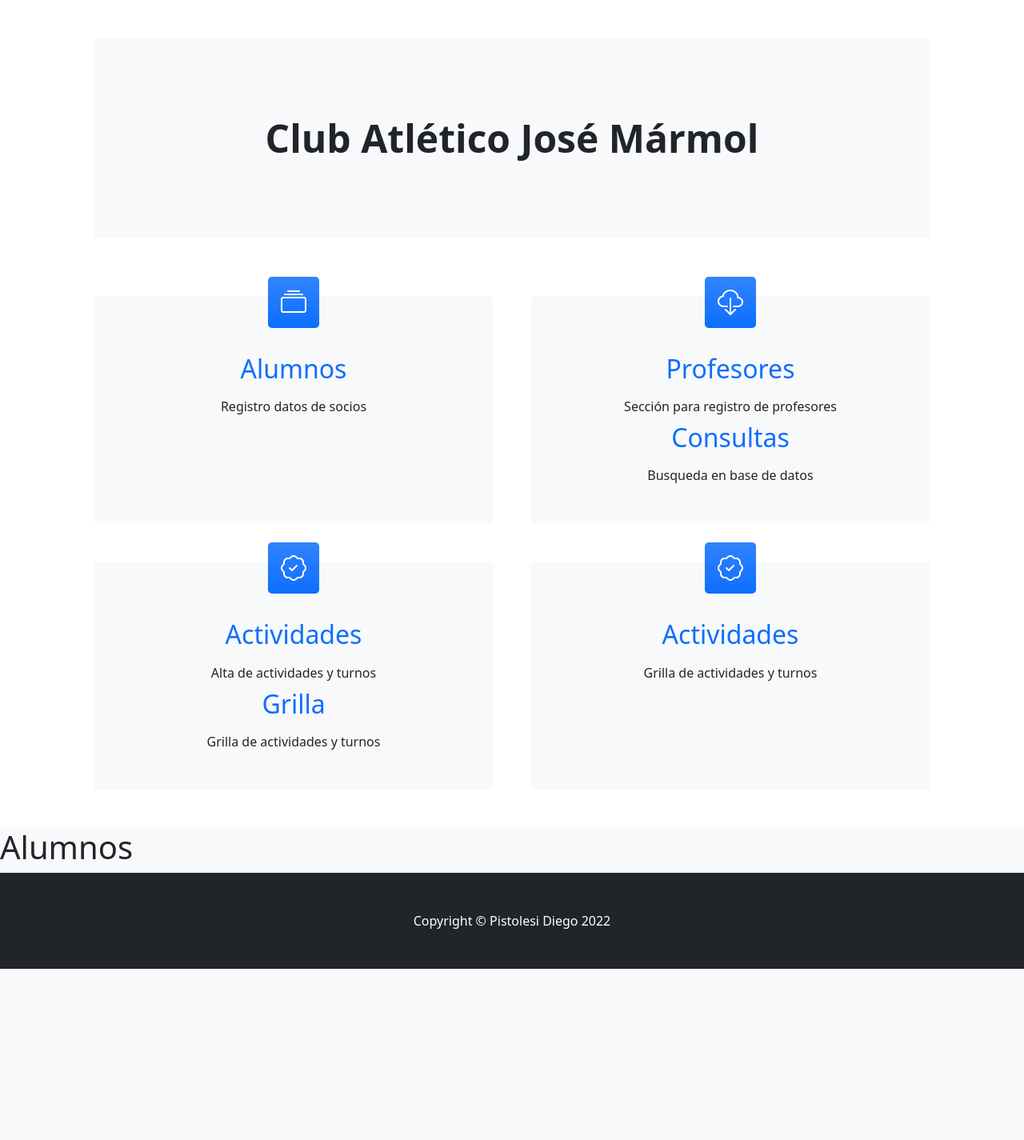
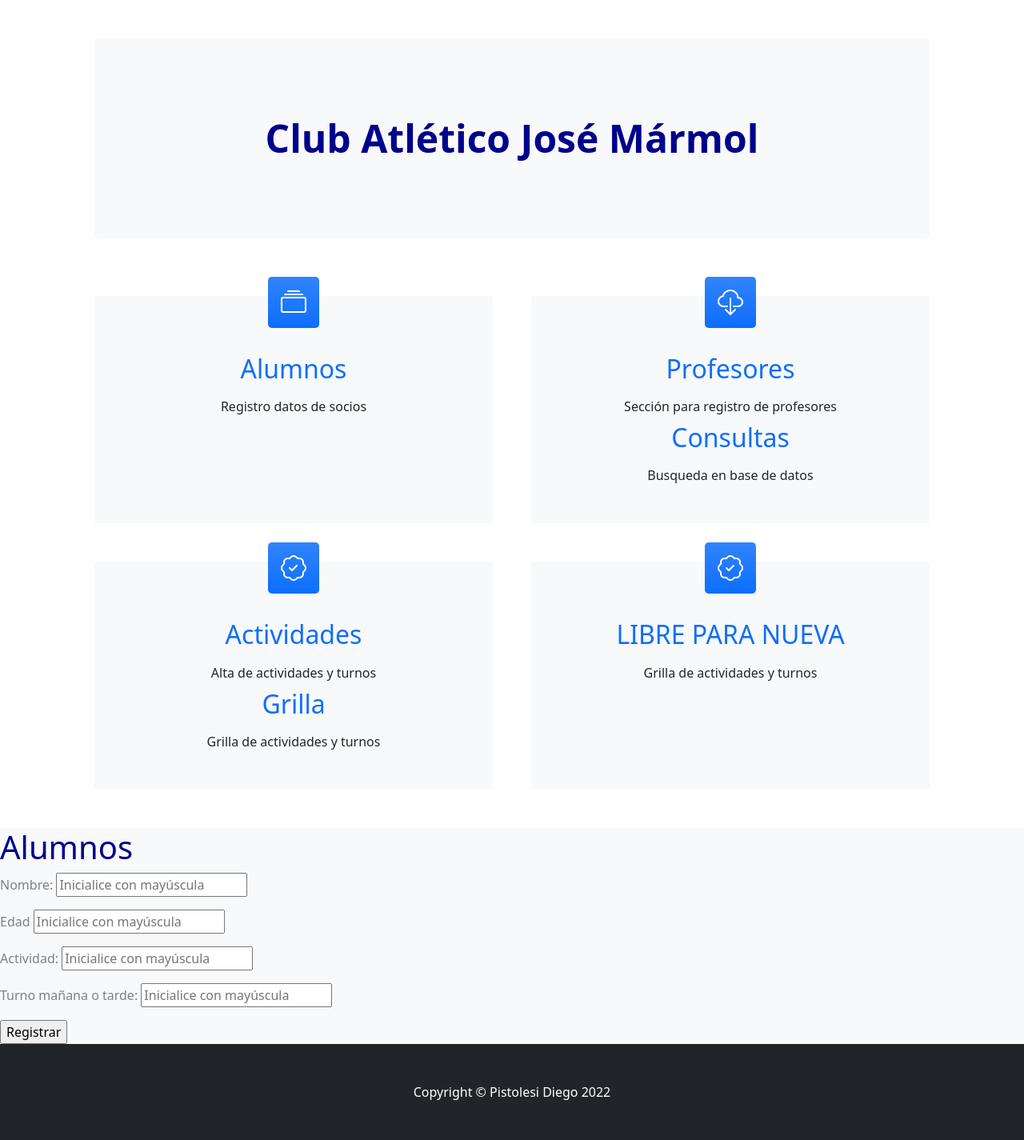
Before and after one commit to Diegopisto/Entrega1-Pistolesi, a Django app: page /Club_app/alumnos/ in a window 1280 px wide. Shown: the part 56-1481 px from the top of the page at 80% size. Before the commit the page ends 1267 px from the top, so only its background shows below. Run offline with Django 4.2, Linux system fonts and the light colour scheme; some libraries are stand-ins or nearby versions.

Commit message:
soluciondo_inicio

```diff
--- a/EntregaFinal/Club_app/models.py
+++ b/EntregaFinal/Club_app/models.py
@@ -13,6 +13,7 @@ class Alumnos(models.Model):
         return f"{self.nombre} - {self.edad} - {self.actividad} - {self.turno}"
     class Meta():
         ordering = ("nombre", "edad", "actividad", "turno")
+
 
 class Profesores(models.Model):
 
@@ -36,3 +37,5 @@ class Actividades(models.Model):
 
     class Meta():
         ordering = ("actividad", "turno")
+#unique evita que se repitan registros
+        unique_together = ("actividad", "turno")
--- a/EntregaFinal/Club_app/templates/actividades.html
+++ b/EntregaFinal/Club_app/templates/actividades.html
@@ -4,13 +4,13 @@
 
 {% block contenidoquecambia %}
 
-    <h1>Actividades</h1>
+<h1 style="color:darkblue">Actividades</h1>
 
     <form action="{% url 'actividades' %}" method="POST">{% csrf_token %}
 
-        <p>Actividad: <input type="text" name="actividad"></p>
+        <p style="color: grey">Actividad: <input type="text" name="actividad" placeholder="Inicialice con mayúscula"></p>
 
-         <p>Turno mañana o tarde: <input type="text" name="turno"></p>
+        <p style="color: grey">Turno mañana o tarde: <input type="text" name="turno" placeholder="Inicialice con mayúscula"></p>
 
         <input type="submit" value="Registrar">
 
--- a/EntregaFinal/Club_app/templates/alumnos.html
+++ b/EntregaFinal/Club_app/templates/alumnos.html
@@ -4,6 +4,20 @@
 
 {% block contenidoquecambia %}
 
-<h1>Alumnos</h1>
+    <h1 style="color:darkblue">Alumnos</h1>
+
+    <form action="{% url 'alumnos' %}" method="POST">{% csrf_token %}
+
+        <p style="color: grey">Nombre: <input type="text" name="nombre" placeholder="Inicialice con mayúscula"></p>
+
+        <p style="color: grey">Edad <input type="text" name="edad" placeholder="Inicialice con mayúscula"></p>
+
+        <p style="color: grey">Actividad: <input type="text" name="actividad" placeholder="Inicialice con mayúscula"></p>
+
+        <p style="color: grey">Turno mañana o tarde: <input type="text" name="turno" placeholder="Inicialice con mayúscula"></p>
+
+        <input type="submit" value="Registrar">
+
+    </form>
 
 {% endblock %}
--- a/EntregaFinal/Club_app/templates/busquedaprofesor.html
+++ b/EntregaFinal/Club_app/templates/busquedaprofesor.html
@@ -4,11 +4,11 @@
 
 {% block contenidoquecambia %}
 
-    <h1>Busqueda en registro de profesores por actividad que dictan</h1>
+    <h1 style="color:darkblue">Busqueda de profesores por actividad dictada</h1>
 
     <form action="{% url 'buscandoprofe' %}" method="GET">{% csrf_token %}
 
-        <p>Actividad <input type="text" name="actividad"></p>
+        <p style="color: grey">Actividad <input type="text" name="actividad" placeholder="Inicialice con mayúscula"></p>
 
         <input type="submit" value="Buscar">
 
--- a/EntregaFinal/Club_app/templates/listadoactividades.html
+++ b/EntregaFinal/Club_app/templates/listadoactividades.html
@@ -4,7 +4,7 @@
 
 {% block contenidoquecambia %}
 
-<h1>Actividades y turnos</h1>
+<h1 style="color:darkblue">Actividades y turnos</h1>
 
 
 <h3>
--- a/EntregaFinal/Club_app/templates/padre.html
+++ b/EntregaFinal/Club_app/templates/padre.html
@@ -36,7 +36,7 @@
             <div class="container px-lg-5">
                 <div class="p-4 p-lg-5 bg-light rounded-3 text-center">
                     <div class="m-4 m-lg-5">
-                        <h1 class="display-5 fw-bold">Club Atlético José Mármol</h1>
+                        <h1 class="display-5 fw-bold" style=color:darkblue><strong>Club Atlético José Mármol</strong></h1>
                     </div>
                 </div>
             </div>
@@ -50,7 +50,7 @@
                         <div class="card bg-light border-0 h-100">
                             <div class="card-body text-center p-4 p-lg-5 pt-0 pt-lg-0">
                                 <div class="feature bg-primary bg-gradient text-white rounded-3 mb-4 mt-n4"><i class="bi bi-collection"></i></div>
-                                <h2 class="nav-item"><a class="nav-link" href="/Club_app/alumnos">Alumnos</a></h2>
+                                <h2 class="nav-item"><a class="nav-link" href="/Club_app/alumnos/">Alumnos</a></h2>
                                 <p class="mb-0">Registro datos de socios</p>
                             </div>
                         </div>
@@ -81,7 +81,7 @@
                         <div class="card bg-light border-0 h-100">
                             <div class="card-body text-center p-4 p-lg-5 pt-0 pt-lg-0">
                                 <div class="feature bg-primary bg-gradient text-white rounded-3 mb-4 mt-n4"><i class="bi bi-patch-check"></i></div>
-                                <h2 class="nav-item"><a class="nav-link" href="/Club_app/actividades">Actividades</a></h2>
+                                <h2 class="nav-item"><a class="nav-link" href="/Club_app/actividades">LIBRE PARA NUEVA</a></h2>
                                 <p class="mb-0">Grilla de actividades y turnos</p>
                             </div>
                         </div>
--- a/EntregaFinal/Club_app/templates/rbusquedaprofesor.html
+++ b/EntregaFinal/Club_app/templates/rbusquedaprofesor.html
@@ -4,13 +4,13 @@
 
 {% block contenidoquecambia %}
 
-<p>Busqueda de profesores que dictan clases de: {{actividad}}</p>
+<p style="color:darkblue"><strong>Busqueda de profesores que dictan clases de: {{actividad}}</strong></p>
 
 {% if profesores %}
     <ul>
         {% for X in profesores %}
             <li>
-                {{X.nombre}}-{{X.actividad}}-{{X.turno}}
+                Profesor {{X.nombre}} - Turno {{X.turno}}
             </li>
         {% endfor %}
 
--- a/EntregaFinal/Club_app/urls.py
+++ b/EntregaFinal/Club_app/urls.py
@@ -1,13 +1,13 @@
 from django.urls import path
 
-from Club_app.views import actividades, alumnos, buscandoprofe, busquedaprofesor, inicio, listadoactividades, profesores
+from Club_app.views import actividades, alumnos, buscando_profe, inicio, profesores, busqueda_profesor, listado_actividades
 
 urlpatterns = [
     path("", inicio),
-    path("profesores/", profesores, name="profesores"),
-    path("busquedaprofesor/", busquedaprofesor, name="busquedaprofesor"),
-    path("buscandoprofe/", buscandoprofe, name="buscandoprofe"),
-    path("actividades/", actividades, name="actividades"),
-    path("alumnos/", alumnos, name="alumnos"),
-    path("listaactividades/", listadoactividades, name="listaactividades"),
+    path("Club_app/profesores/", profesores, name="profesores"),
+    path("Club_app/busquedaprofesor/", busqueda_profesor, name="busquedaprofesor"),
+    path("Club_app/buscandoprofe/", buscando_profe, name="buscandoprofe"),
+    path("Club_app/actividades/", actividades, name="actividades"),
+    path("Club_app/alumnos/", alumnos, name="alumnos"),
+    path("Club_app/listaactividades/", listado_actividades, name="listaactividades"),
 ]
--- a/EntregaFinal/Club_app/views.py
+++ b/EntregaFinal/Club_app/views.py
@@ -3,7 +3,7 @@ from urllib import request
 from django.http import HttpResponse
 from django.shortcuts import render
 
-from Club_app.models import Actividades, Profesores
+from Club_app.models import Actividades, Alumnos, Profesores
 
 # Create your views here.
 
@@ -37,7 +37,21 @@ def actividades(request):
     return render(request,"actividades.html")
 
 
-def listadoactividades(request):
+def alumnos(request):
+
+    if request.method == "POST":
+
+        alumnos = Alumnos(nombre=request.POST["nombre"], edad=request.POST["edad"],actividad=request.POST["actividad"], turno=request.POST["turno"])
+
+        alumnos.save()
+
+        return render(request,"cargaexitosa.html")
+
+    return render(request,"alumnos.html")
+
+
+
+def listado_actividades(request):
 
     lista = Actividades.objects.all()
 
@@ -50,19 +64,14 @@ def listadoactividades(request):
     return HttpResponse(documento)
 
 
-
-
-def alumnos(request):
-    return render(request,"alumnos.html")
-
 ### BUSQUEDA de profesores que dictan clases de: / LA BUSQUEDA EN LA COLUMANA ACTIVIDAD
 
-def busquedaprofesor(request):
+def busqueda_profesor(request):
 
     return render(request,"busquedaprofesor.html")
 
 # BUSCANDOPROFE SE RENDERIZA EN RBUSQUEDAPROFESOR
-def buscandoprofe(request):
+def buscando_profe(request):
 
     if request.GET["actividad"]:
 
--- a/EntregaFinal/EntregaFinal/urls.py
+++ b/EntregaFinal/EntregaFinal/urls.py
@@ -17,6 +17,7 @@ from django.contrib import admin
 from django.urls import path, include
 #IMPORTO INCLUDE
 urlpatterns = [
-    path('admin/', admin.site.urls),
-    path("Club_app/", include("Club_app.urls"))
+    path("", include("Club_app.urls")),
+    path('admin/', admin.site.urls)
+
 ]
```
Also changed, not shown: EntregaFinal/Club_app/admin.py (+8 -3 lines), EntregaFinal/Club_app/templates/cargaexitosa.html (+15 -2 lines), EntregaFinal/Club_app/templates/profesores.html (+4 -4 lines), EntregaFinal/db.sqlite3.
